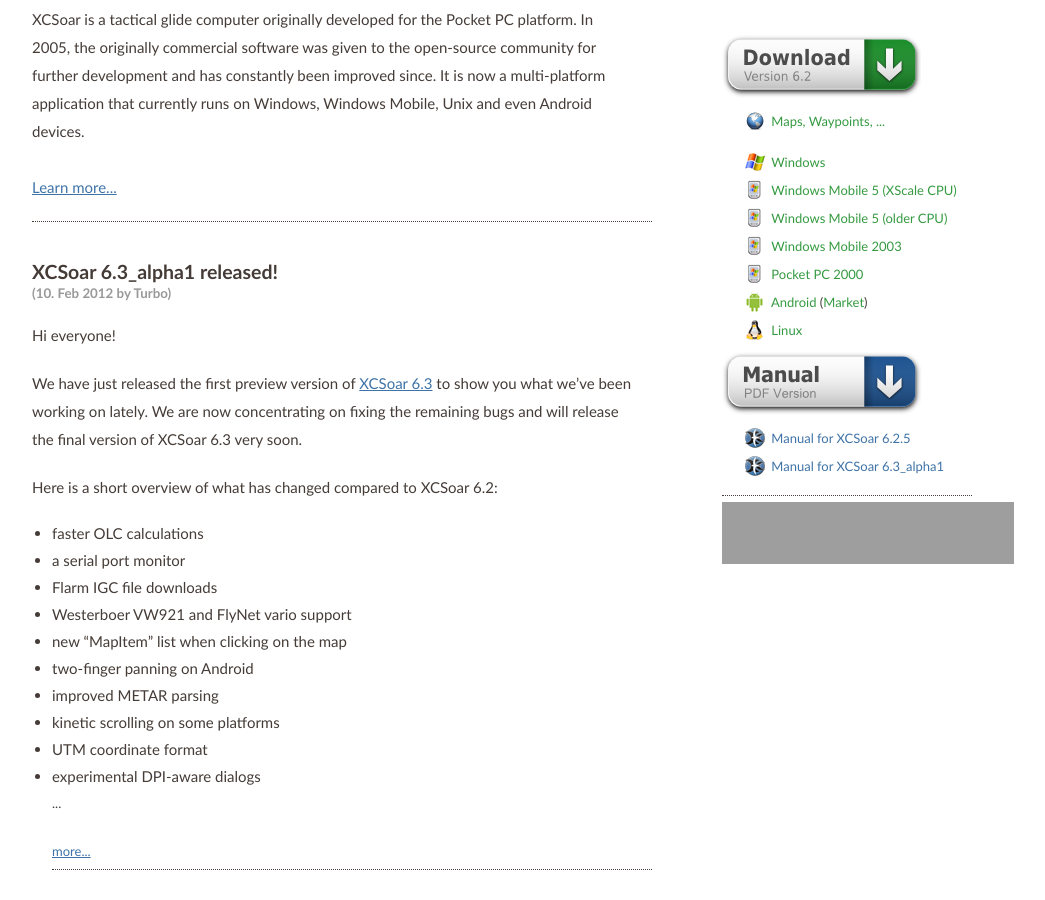
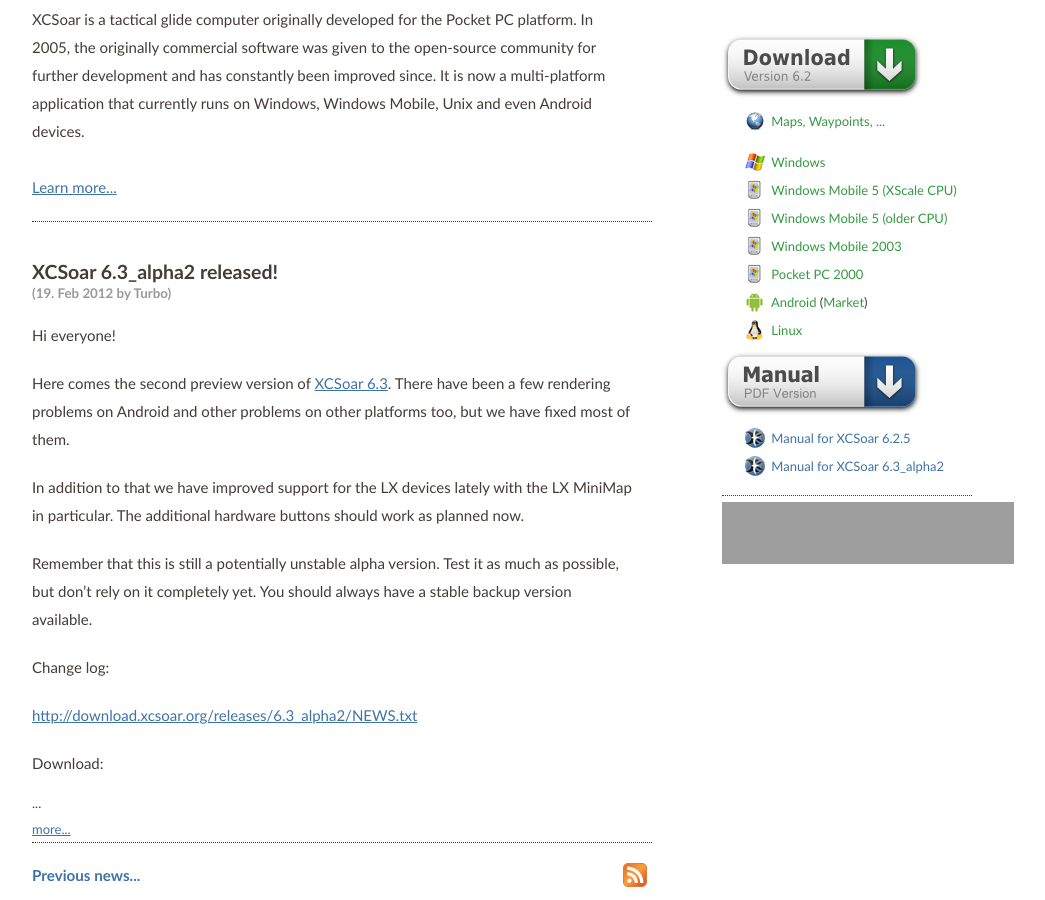
Before and after one commit to XCSoar/website, a Jekyll site: the page built from index.html, in a window 1280 px wide and 900 px high, scrolled down 204 px. Shown: the whole window, without its empty margins (138-1183 px from the left). Built offline with Jekyll 4.4.1, drawn with Linux system fonts in a browser that asks for light colours; grey boxes are pictures that could not be loaded.

Commit message:
release 6.3_alpha2

```diff
--- a/_config.yml
+++ b/_config.yml
@@ -1,7 +1,7 @@
 permalink: /discover/:year/:month/:day/:title.html
 
 xcsoar_stable_version: 6.2.5
-xcsoar_testing_version: 6.3_alpha1
+xcsoar_testing_version: 6.3_alpha2
 xcsoar_old_version: 6.1.5
 
 xcsoar_next_milestone: 'XCSoar 6.3'
--- /dev/null
+++ b/_posts/2012-02-19-XCSoar_6.3_alpha2_released.md
@@ -0,0 +1,33 @@
+---
+layout: post
+color: blue
+title: XCSoar 6.3_alpha2 released!
+author: Turbo
+---
+Hi everyone!
+
+Here comes the second preview version of [XCSoar 6.3](/download/latest.html).
+There have been a few rendering problems on Android and other problems on
+other platforms too, but we have fixed most of them.
+
+In addition to that we have improved support for the LX devices lately
+with the LX MiniMap in particular. The additional hardware buttons should
+work as planned now.
+
+Remember that this is still a potentially unstable alpha version. Test it as
+much as possible, but don't rely on it completely yet. You should always have
+a stable backup version available.
+
+
+Change log:
+
+ <{{ site.download_server_url }}6.3_alpha2/NEWS.txt>
+
+Download:
+
+ [http://www.xcsoar.org/download/latest.html](/download/latest.html)
+ <{{ site.download_server_url }}6.3_alpha2/>
+ <https://market.android.com/details?id=org.xcsoar.testing>
+
+The next maintenance release will be 6.2.6, to be released on demand.
+The next major release will be 6.3, going beta soon.
```
